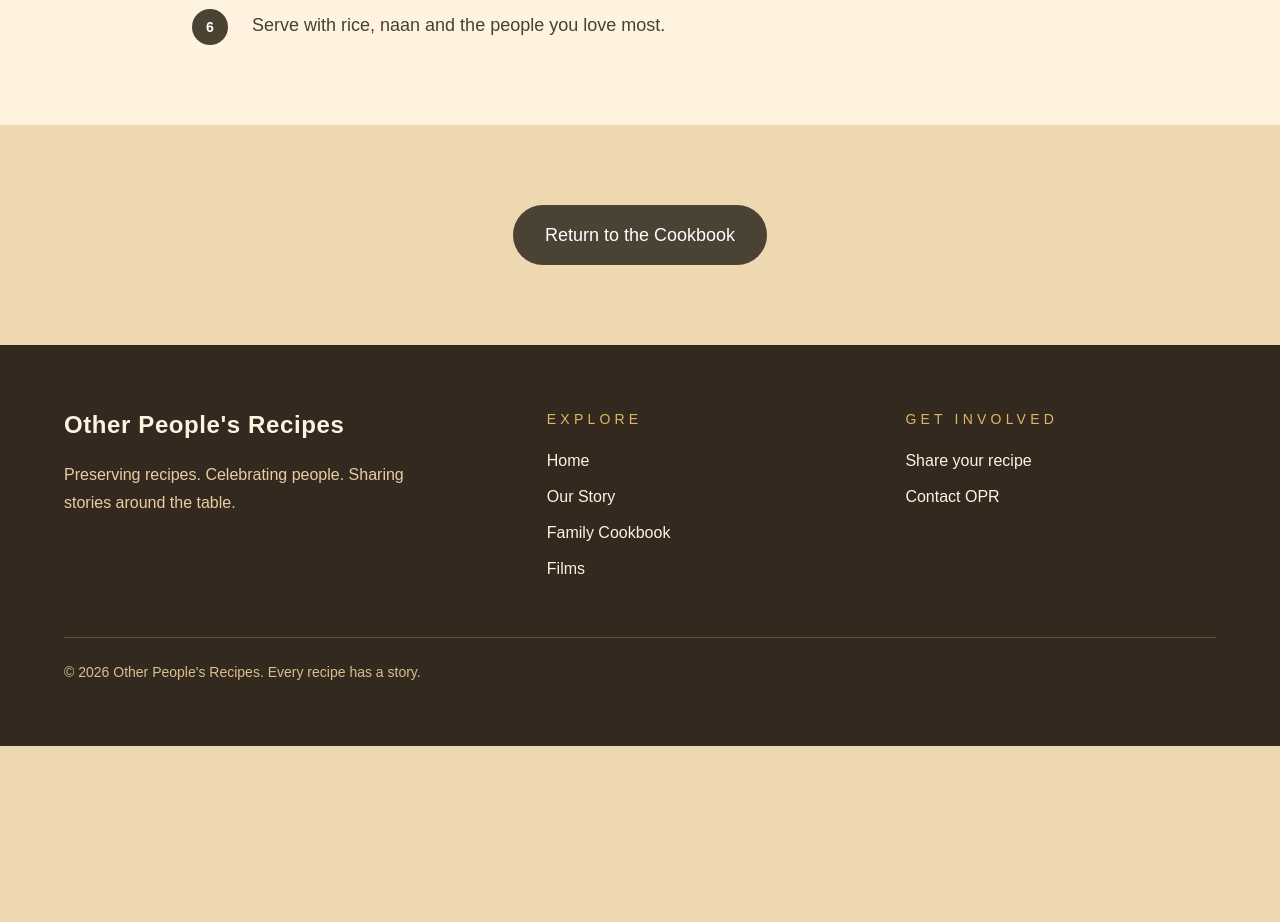
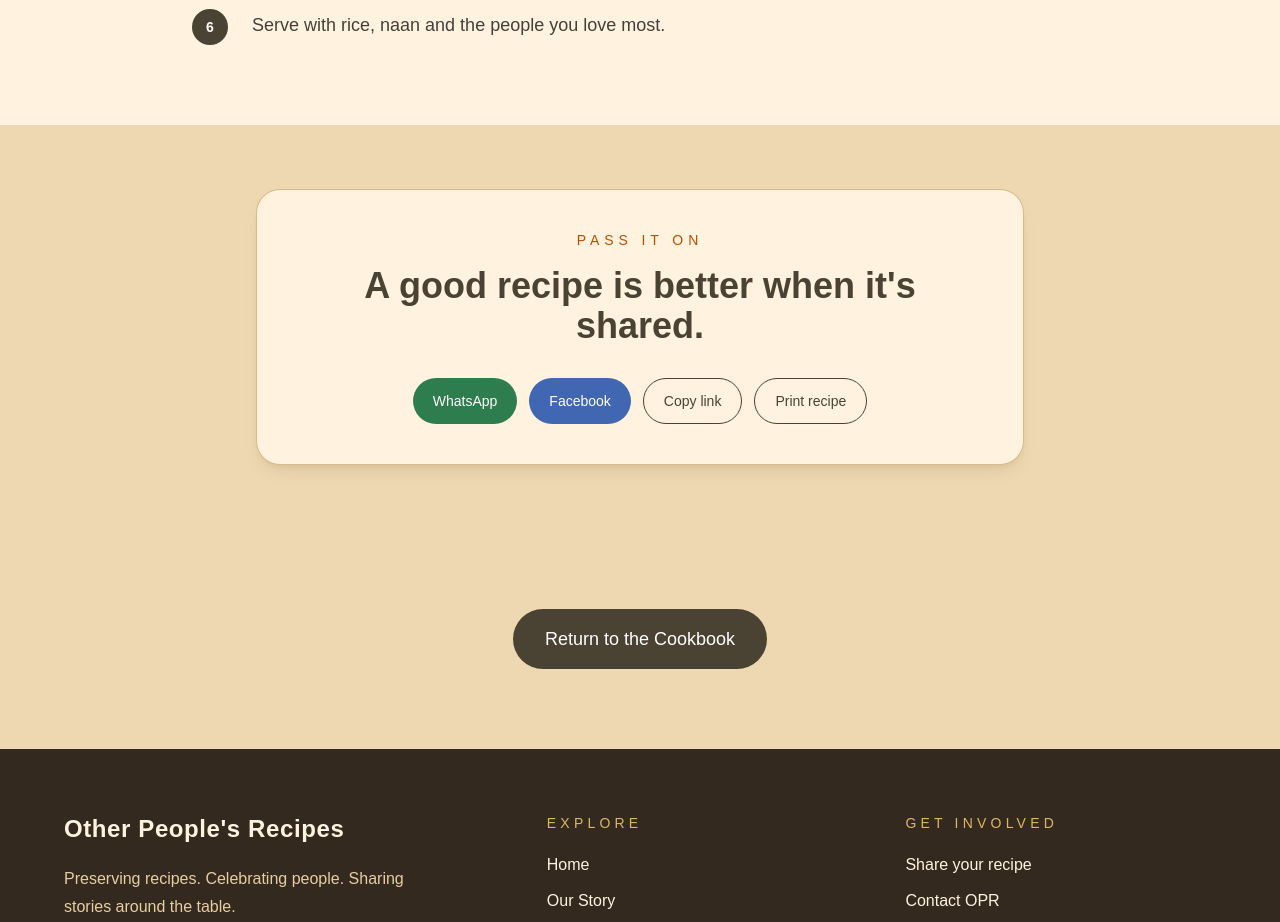
Before and after one commit to OPRUK/opr-platform, a Next.js app: page /family-cookbook/dads-friday-night-butter-chicken in a window 1280 px wide. Shown: the part 2040-2962 px from the top of the page. Before the commit the page ends 2786 px from the top, so only its background shows below. Built offline with nearby package versions, Linux system fonts and the light colour scheme.

Commit message:
Add recipe sharing actions

```diff
--- /dev/null
+++ b/app/components/RecipeActions.tsx
@@ -0,0 +1,82 @@
+"use client";
+
+import { useState } from "react";
+
+export default function RecipeActions({ title }: { title: string }) {
+  const [copied, setCopied] = useState(false);
+
+  const shareText = `I thought you might enjoy ${title} from Other People's Recipes.`;
+
+  function currentUrl() {
+    return window.location.href;
+  }
+
+  function shareOnWhatsApp() {
+    window.open(
+      `https://wa.me/?text=${encodeURIComponent(`${shareText} ${currentUrl()}`)}`,
+      "_blank",
+      "noopener,noreferrer",
+    );
+  }
+
+  function shareOnFacebook() {
+    window.open(
+      `https://www.facebook.com/sharer/sharer.php?u=${encodeURIComponent(currentUrl())}`,
+      "_blank",
+      "noopener,noreferrer",
+    );
+  }
+
+  async function copyLink() {
+    try {
+      await navigator.clipboard.writeText(currentUrl());
+      setCopied(true);
+      window.setTimeout(() => setCopied(false), 2200);
+    } catch {
+      setCopied(false);
+    }
+  }
+
+  return (
+    <section className="bg-[#EED8B2] px-6 py-16 text-center print:hidden">
+      <div className="mx-auto max-w-3xl rounded-3xl border border-[#D1AD75]/80 bg-[#FFF3DF] px-6 py-10 shadow-lg shadow-[#6E4B2C]/10 md:px-10">
+        <p className="text-sm uppercase tracking-[0.35em] text-amber-700">
+          Pass it on
+        </p>
+        <h2 className="mt-4 text-3xl font-bold md:text-4xl">
+          A good recipe is better when it&apos;s shared.
+        </h2>
+        <div className="mt-8 flex flex-wrap justify-center gap-3">
+          <button
+            type="button"
+            onClick={shareOnWhatsApp}
+            className="rounded-full bg-[#2E7D4F] px-5 py-3 text-sm font-medium text-white transition hover:scale-105"
+          >
+            WhatsApp
+          </button>
+          <button
+            type="button"
+            onClick={shareOnFacebook}
+            className="rounded-full bg-[#4267B2] px-5 py-3 text-sm font-medium text-white transition hover:scale-105"
+          >
+            Facebook
+          </button>
+          <button
+            type="button"
+            onClick={() => void copyLink()}
+            className="rounded-full border border-[#4A4232] px-5 py-3 text-sm font-medium transition hover:bg-[#4A4232] hover:text-white"
+          >
+            {copied ? "Link copied" : "Copy link"}
+          </button>
+          <button
+            type="button"
+            onClick={() => window.print()}
+            className="rounded-full border border-[#4A4232] px-5 py-3 text-sm font-medium transition hover:bg-[#4A4232] hover:text-white"
+          >
+            Print recipe
+          </button>
+        </div>
+      </div>
+    </section>
+  );
+}
--- a/app/family-cookbook/[slug]/page.tsx
+++ b/app/family-cookbook/[slug]/page.tsx
@@ -3,6 +3,7 @@ import Image from "next/image";
 import { notFound } from "next/navigation";
 import Navigation from "../../components/Navigation";
 import Footer from "../../components/Footer";
+import RecipeActions from "../../components/RecipeActions";
 
 const recipes = {
   "nans-sunday-rice-pudding": {
@@ -157,6 +158,8 @@ export default async function RecipePage({
         </div>
       </section>
 
+      <RecipeActions title={recipe.title} />
+
       <section className="px-6 py-20 text-center">
         <Link
           href="/family-cookbook"
--- a/app/family-cookbook/community/[id]/page.tsx
+++ b/app/family-cookbook/community/[id]/page.tsx
@@ -5,6 +5,7 @@ import { useParams } from "next/navigation";
 import { useEffect, useState } from "react";
 import Navigation from "../../../components/Navigation";
 import Footer from "../../../components/Footer";
+import RecipeActions from "../../../components/RecipeActions";
 import { supabase } from "../../../../lib/supabase/client";
 
 type CommunityRecipe = {
@@ -88,6 +89,7 @@ export default function CommunityRecipePage() {
               </ol>
             </div>
           </section>
+          <RecipeActions title={recipe.title} />
         </>
       ) : null}
       <Footer />
```
